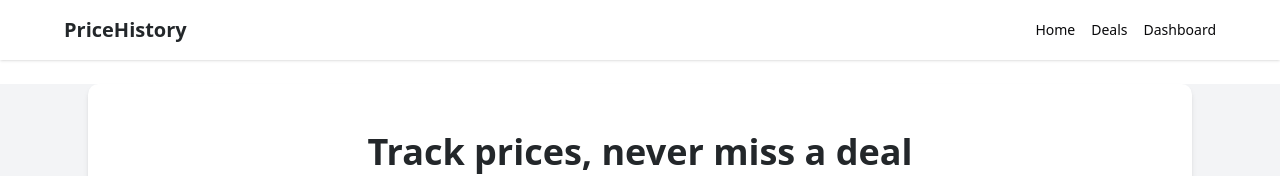
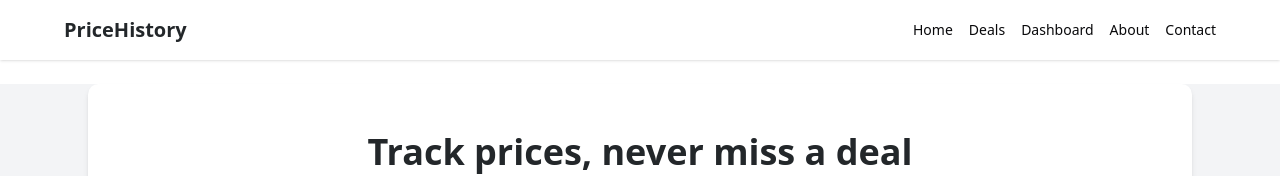
Before and after one commit to ransa17/AIVERSE-Club-Projects, a Next.js app: page / in a window 1280 px wide. Shown: the top 176 px of the page. Built offline with nearby package versions, Linux system fonts and the light colour scheme.

Commit message:
Made Header const and cleaned footer to be same for all pages

```diff
--- a/components/ui/landing/Footer.tsx
+++ b/components/ui/landing/Footer.tsx
@@ -1,15 +1,18 @@
 import React from "react";
+import Link from "next/link";
 
 export default function Footer() {
   return (
     <footer className="bg-gray-100 border-t border-gray-300 text-sm text-gray-600 mt-10">
-      <div className="max-w-7xl mx-auto px-4 py-6 flex flex-col items-center space-y-4">
+      <div className="max-w-6xl mx-auto px-6 py-6 flex flex-col items-center space-y-4">
         {/* Top section: Branding and Copyright */}
         <div className="flex flex-col md:flex-row md:items-center md:justify-center md:space-x-2 text-center">
           <span className="font-semibold text-gray-800">
             Amazon Price History Tracker — Built by AIVERSE
           </span>
-          <span>© {new Date().getFullYear()} — All rights reserved.</span>
+          <span>
+            © {new Date().getFullYear()} — All rights reserved.
+          </span>
         </div>
 
         {/* Bottom section: Links */}
--- a/components/ui/landing/Header.tsx
+++ b/components/ui/landing/Header.tsx
@@ -1,17 +1,35 @@
-// components/landing/Header.tsx
+// components/ui/landing/Header.tsx  (or components/landing/Header.tsx)
 import Link from "next/link";
 import React from "react";
+
+const NAV_ITEMS = [
+  { href: "/", label: "Home" },
+  { href: "/Deals", label: "Deals" },
+  { href: "/Dashboard", label: "Dashboard" },
+  { href: "/About", label: "About" },
+  { href: "/Contact", label: "Contact" },
+];
 
 export default function Header() {
   return (
     <header className="py-4 px-6 bg-white shadow-sm">
       <div className="max-w-6xl mx-auto flex items-center justify-between">
-        <Link href="/" className="text-xl font-bold text-[#23272a]">PriceHistory</Link>
-        <nav className="flex items-center gap-4">
-          <Link href="/" className="text-sm">Home</Link>
-          <Link href="/Deals" className="text-sm">Deals</Link>
-         {/*I removed extension from navbar */}
-          <Link href="/Dashboard" className="text-sm">Dashboard</Link> {/* This links to Dashboard */}
+        {/* Logo / Brand */}
+        <Link href="/" className="text-xl font-bold text-[#23272a]">
+          PriceHistory
+        </Link>
+
+        {/* Navigation */}
+        <nav className="flex items-center gap-4 text-sm">
+          {NAV_ITEMS.map((item) => (
+            <Link
+              key={item.href}
+              href={item.href}
+              className="hover:text-[var(--primary)] transition"
+            >
+              {item.label}
+            </Link>
+          ))}
         </nav>
       </div>
     </header>
```
